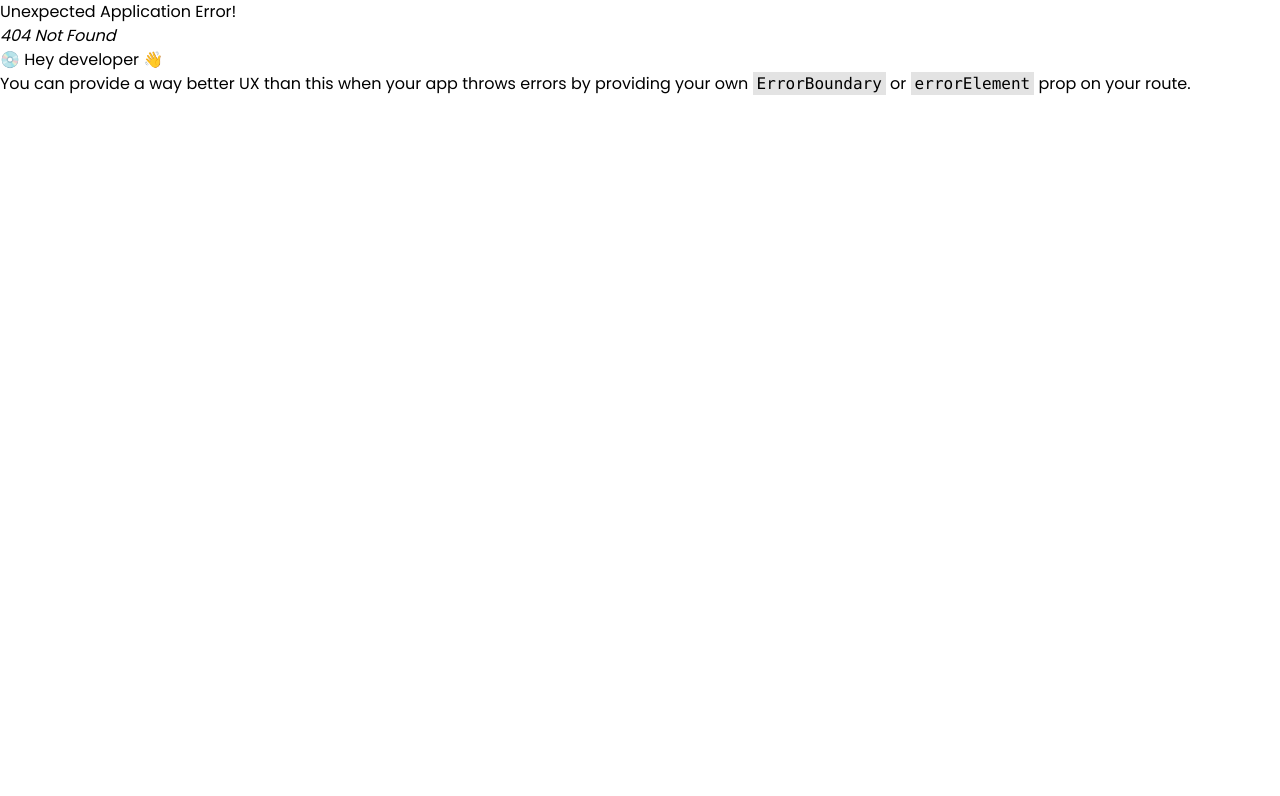
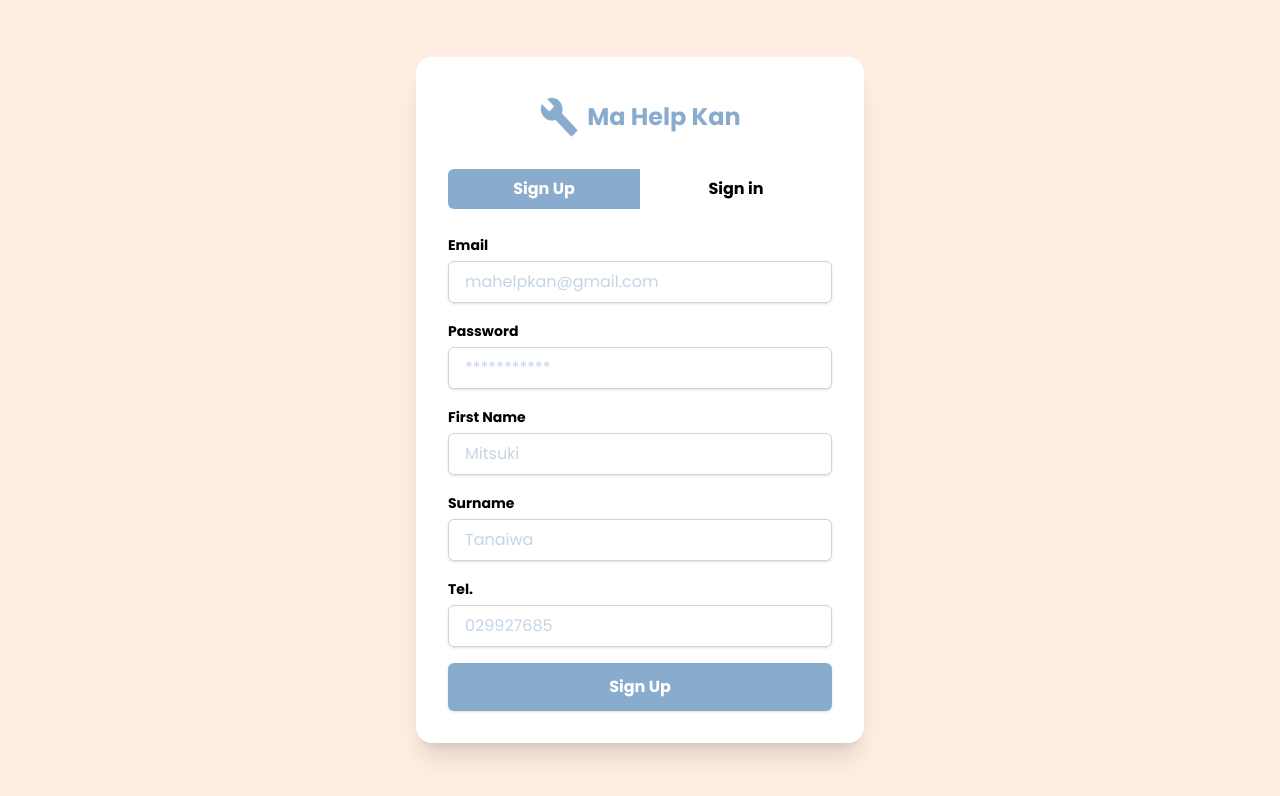
Before and after one commit to CSC105-2024/G11-PawAroundYou-PreHack-2025, a React (Vite) app in the folder frontend/: page /signup in a window 1280 px wide. Before the commit this address had no page. Shown: the top 796 px of the page. Built offline with nearby package versions, Linux system fonts and the light colour scheme; a web font is replaced by a local one.

Commit message:
Home,SignUp,Login

```diff
--- a/frontend/src/pages/HomePage.jsx
+++ b/frontend/src/pages/HomePage.jsx
@@ -1,26 +1,35 @@
-import React from "react";
+import React, { useState } from "react";
+import {Link} from "react-router-dom";
 
 export default function HomePage() {
     return (
-        <div className="min-h-screen bg-[#FFECE2] text-[#5E7CA3] font-['Poppins']">
+
+        <div className="min-h-screen bg-[#FFECE2] text-[#89ACCE] font-['Poppins']">
 
             <main className="px-6 py-16 max-w-5xl mx-auto">
                 <h1 className="text-4xl md:text-5xl font-bold text-center mb-12 leading-snug">
                     Start your journey of support<br className="hidden md:block" /> and care
                 </h1>
+
+                {/* Desktop: รูปบน - ปุ่มอยู่ด้านล่าง | Mobile: ปุ่มล่างสุด */}
                 <img
                     src="./public/Teamwork.png"
                     alt="Teamwork"
                     className="rounded-xl w-full mb-5 shadow"
                 />
 
-                <div className="text-center">
-                    <button className="bg-[#89ACCE] text-white mb-15 px-6 py-3
-                    rounded-sm font-medium shadow-md hover:bg-[#6e95bb]">
+                {/* ปุ่ม Join the Community (เฉพาะ Desktop อยู่ตรงนี้) */}
+                <div className="hidden md:block text-center mb-10">
+                    <Link
+                        to="/signup"
+                        className="bg-[#89ACCE] text-white px-6 py-3 rounded-sm font-medium shadow-md hover:bg-[#6e95bb]"
+                    >
                         Join the Community
-                    </button>
+                    </Link>
                 </div>
-                <div className="flex flex-col md:flex-row gap-10 items-center mb-20">
+
+                {/* Section 1 */}
+                <div className="flex flex-col md:flex-row mt-10 gap-10 items-center mt-20 mb-20">
                     <img
                         src="./public/Hands together.png"
                         alt="Hands together"
@@ -33,21 +42,30 @@ export default function HomePage() {
                     </p>
                 </div>
 
-                <div className="flex flex-col md:flex-row items-center mb-10 max-w-5xl mx-auto text-rg leading-relaxed">
+                {/* Section 2 */}
+                <div className="flex flex-col md:flex-row-reverse items-center gap-10 mb-20">
                     <img
                         src="./public/Teammeet.png"
                         alt="Teammeet"
-                        className="rounded-xl w-full md:w-1/2 shadow mb-4 md:mb-0 md:mr-6"
+                        className="rounded-xl w-full md:w-1/2 shadow"
                     />
-                    <p className="text-lg md:w-1/2">
+                    <p className="text-lg md:w-1/2 leading-relaxed text-left">
                         Here, people come together to ask for help, offer support, and share kindness.
-                        <br />
                         Whether you need a hand or want to lend one — this space is for you.
                     </p>
                 </div>
 
-
+                {/* ปุ่ม Join the Community (เฉพาะ Mobile อยู่ล่างสุด) */}
+                <div className="md:hidden text-center mt-10">
+                    <Link
+                        to="/signup"
+                        className="bg-[#89ACCE] text-white px-6 py-3 rounded-sm font-medium shadow-md hover:bg-[#6e95bb]"
+                    >
+                        Join the Community
+                    </Link>
+                </div>
             </main>
         </div>
+
     );
 }
--- /dev/null
+++ b/frontend/src/pages/LoginPage.jsx
@@ -0,0 +1,65 @@
+import React from "react";
+import { Link } from "react-router-dom";
+
+export default function LoginPage() {
+    return (
+        <div className="min-h-screen bg-[#FFECE2] flex items-center justify-center px-4">
+            <div className="bg-white rounded-2xl shadow-xl w-full max-w-md p-8 space-y-6">
+                {/* Logo */}
+                <div className="text-center">
+                    <div className="flex justify-center items-center space-x-2 text-[#89ACCE] text-2xl font-bold">
+                        <span>
+                            <img
+                                src="./public/Build.png"
+                                alt= "Logo"
+                                className="w-10 h-14"
+                            />
+                            </span>
+                        <span>Ma Help Kan</span>
+                    </div>
+                </div>
+
+                {/* Tab Switcher */}
+                <div className="flex justify-between rounded-md overflow-hidden">
+                    <Link
+                        to="/signup"
+                        className="w-1/2 text-center py-2 font-semibold text-black"
+                    >
+                        Sign Up
+                    </Link>
+                    <button className="w-1/2 bg-[#89ACCE] text-white py-2 font-semibold">
+                        Sign In
+                    </button>
+                </div>
+
+                {/* Form */}
+                <form className="space-y-4">
+                    <div>
+                        <label className="text-sm font-semibold">Email</label>
+                        <input
+                            type="email"
+                            placeholder="mahelpkan@gmail.com"
+                            className="w-full mt-1 px-4 py-2 rounded-md border border-gray-300 bg-white shadow-sm focus:outline-none focus:ring-2 focus:ring-[#89ACCE] text-[#89ACCE]"
+                        />
+                    </div>
+
+                    <div>
+                        <label className="text-sm font-semibold">Password</label>
+                        <input
+                            type="password"
+                            placeholder="***********"
+                            className="w-full mt-1 px-4 py-2 rounded-md border border-gray-300 bg-white shadow-sm focus:outline-none focus:ring-2 focus:ring-[#89ACCE] text-[#89ACCE]"
+                        />
+                    </div>
+
+                    <button
+                        type="submit"
+                        className="w-full bg-[#89ACCE] text-white font-semibold py-3 rounded-md shadow hover:bg-[#6e95bb] transition"
+                    >
+                        Sign in
+                    </button>
+                </form>
+            </div>
+        </div>
+    );
+}
--- /dev/null
+++ b/frontend/src/pages/SignUpPage.jsx
@@ -0,0 +1,92 @@
+import React from "react";
+import {Link} from "react-router-dom";
+
+export default function SignUpPage() {
+    return (
+        <div className="min-h-screen bg-[#FFECE2] flex items-center justify-center px-4">
+            <div className="bg-white rounded-2xl shadow-xl w-full max-w-md p-8 space-y-6">
+                {/* Logo */}
+                <div className="text-center">
+                    <div className="flex justify-center items-center space-x-2 text-[#89ACCE] text-2xl font-bold">
+                        <span>
+                            <img
+                            src="./public/Build.png"
+                            alt= "Logo"
+                            className="w-10 h-14"
+                            />
+                            </span>
+                        <span>Ma Help Kan</span>
+                    </div>
+                </div>
+
+                {/* Tab Switcher */}
+                <div className="flex justify-between rounded-md overflow-hidden">
+
+                    <button className="w-1/2 bg-[#89ACCE] text-white py-2 font-semibold">
+                        Sign Up
+                    </button>
+                    <Link
+                        to="/login"
+                        className="w-1/2 text-center py-2 font-semibold text-black"
+                    >
+                        Sign in
+                    </Link>
+                </div>
+                {/* Form */}
+                <form className="space-y-4">
+                    <div>
+                        <label className="text-sm font-semibold">Email</label>
+                        <input
+                            type="email"
+                            placeholder="mahelpkan@gmail.com"
+                            className="w-full mt-1 px-4 py-2 rounded-md border border-gray-300 bg-white shadow-sm focus:outline-none focus:ring-2 focus:ring-[#89ACCE] text-[#89ACCE]"
+                        />
+                    </div>
+
+                    <div>
+                        <label className="text-sm font-semibold">Password</label>
+                        <input
+                            type="password"
+                            placeholder="***********"
+                            className="w-full mt-1 px-4 py-2 rounded-md border border-gray-300 bg-white shadow-sm focus:outline-none focus:ring-2 focus:ring-[#89ACCE] text-[#89ACCE]"
+                        />
+                    </div>
+
+                    <div>
+                        <label className="text-sm font-semibold">First Name</label>
+                        <input
+                            type="text"
+                            placeholder="Mitsuki"
+                            className="w-full mt-1 px-4 py-2 rounded-md border border-gray-300 bg-white shadow-sm focus:outline-none focus:ring-2 focus:ring-[#89ACCE] text-[#89ACCE]"
+                        />
+                    </div>
+
+                    <div>
+                        <label className="text-sm font-semibold">Surname</label>
+                        <input
+                            type="text"
+                            placeholder="Tanaiwa"
+                            className="w-full mt-1 px-4 py-2 rounded-md border border-gray-300 bg-white shadow-sm focus:outline-none focus:ring-2 focus:ring-[#89ACCE] text-[#89ACCE]"
+                        />
+                    </div>
+
+                    <div>
+                        <label className="text-sm font-semibold">Tel.</label>
+                        <input
+                            type="tel"
+                            placeholder="029927685"
+                            className="w-full mt-1 px-4 py-2 rounded-md border border-gray-300 bg-white shadow-sm focus:outline-none focus:ring-2 focus:ring-[#89ACCE] text-[#89ACCE]"
+                        />
+                    </div>
+
+                    <button
+                        type="submit"
+                        className="w-full bg-[#89ACCE] text-white font-semibold py-3 rounded-md shadow hover:bg-[#6e95bb] transition"
+                    >
+                        Sign Up
+                    </button>
+                </form>
+            </div>
+        </div>
+    );
+}
```
Also changed, not shown: frontend/src/main.jsx (+11 -2 lines), frontend/public/Build.png (added), frontend/src/assets/Navbar.js (deleted), frontend/src/assets/Navbar.jsx (added).
